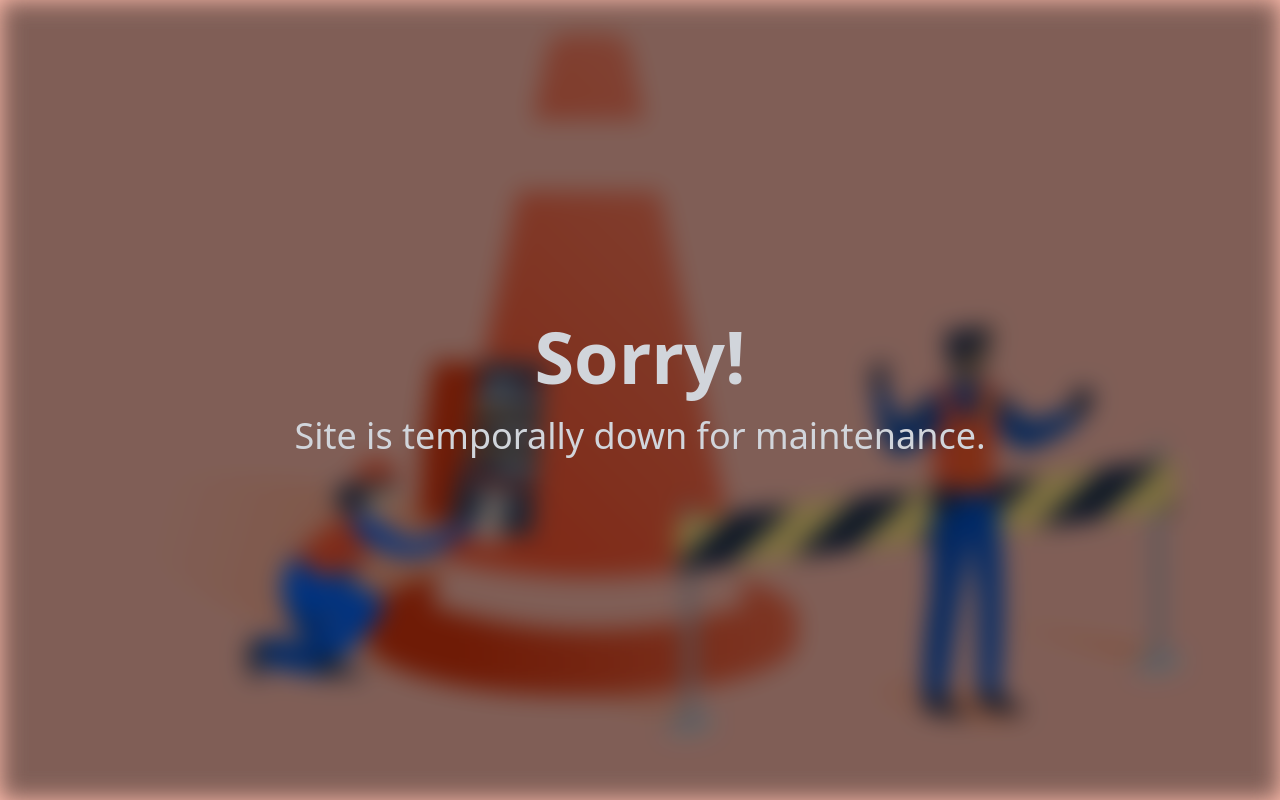
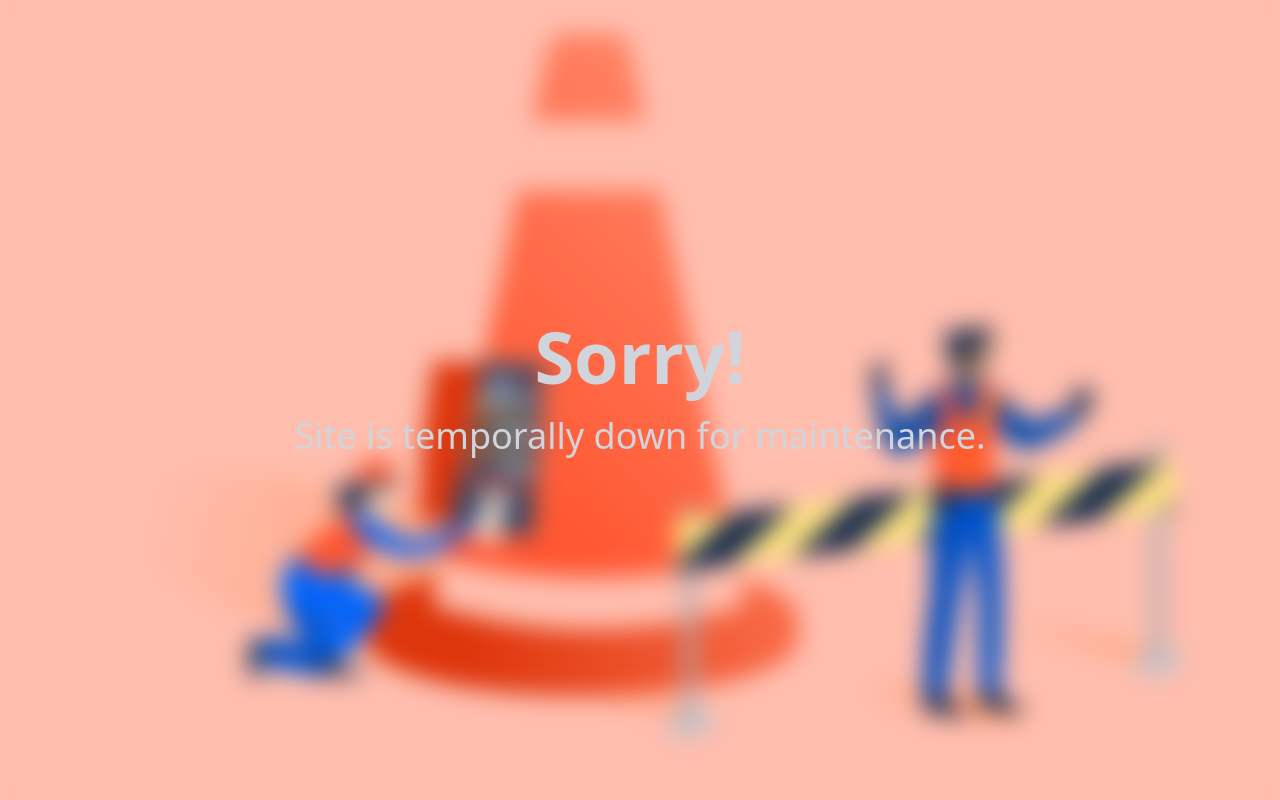
Before and after one commit to Mischmaschine/Maintenance-Page, a React (Create React App) app: page / in a window 1280 px wide. Built offline with nearby package versions, Linux system fonts and the light colour scheme.

Commit message:
chore: increased backdrop blur

```diff
--- a/src/components/App.tsx
+++ b/src/components/App.tsx
@@ -6,7 +6,7 @@ function App() {
     return (
         <div
             className="h-screen w-screen bg-center bg-[url('/pictures/background.png')]">
-            <div className="backdrop-blur-md backdrop-brightness-50">
+            <div className="backdrop-blur-md backdrop-brightness-100">
                 <Maintenance/>
             </div>
         </div>
```
